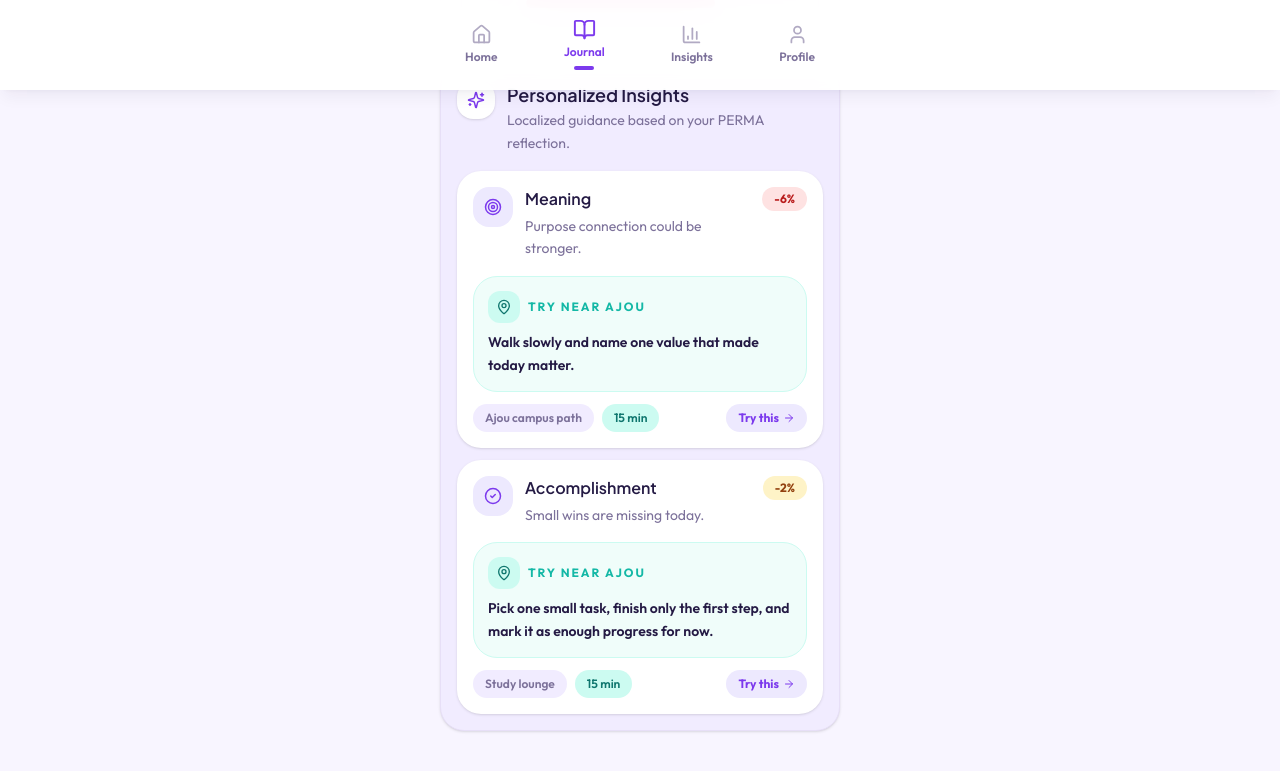
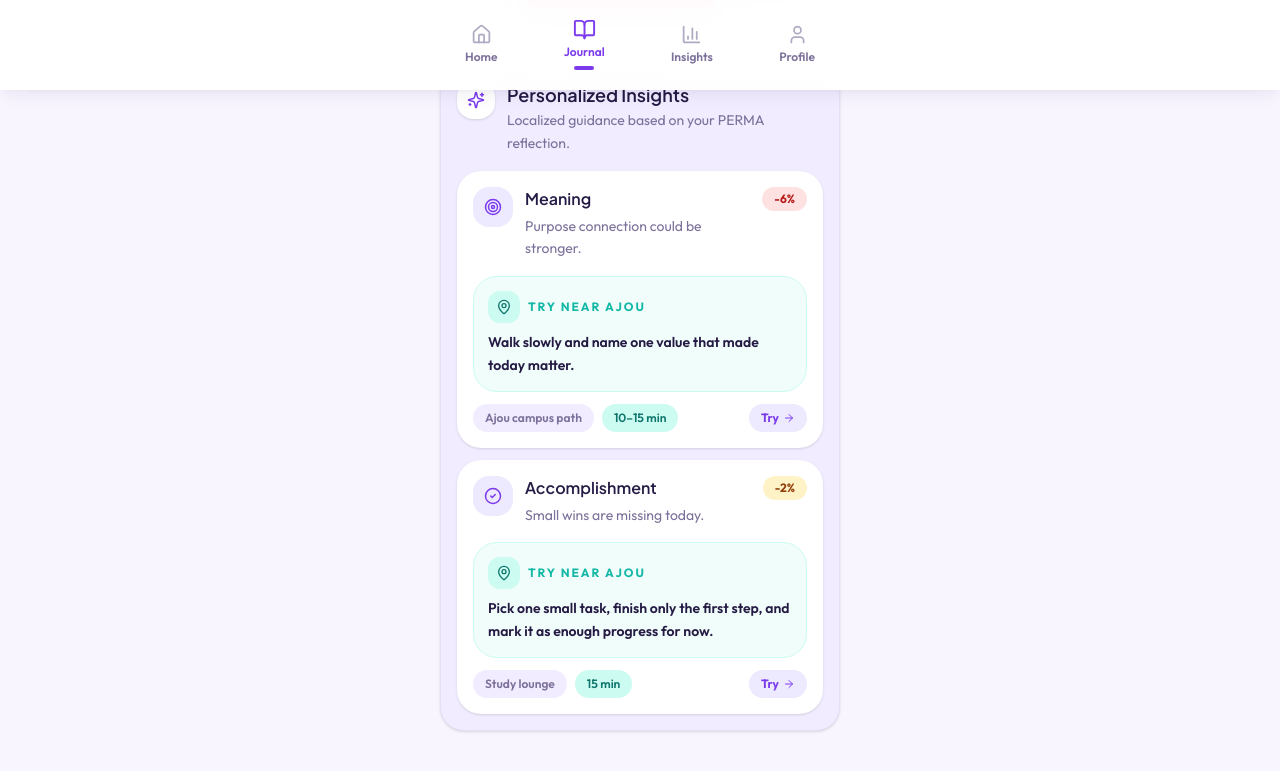
Before and after one commit to rowan-505/mental-note, a React (Vite) app: page /journal/analysis in a window 1280 px wide. Shown: the part 710-1481 px from the top of the page. Built offline with nearby package versions, Linux system fonts and the light colour scheme.

Commit message:
v0.4 - change to try

```diff
--- a/src/app/pages/ReflectionAnalysis.tsx
+++ b/src/app/pages/ReflectionAnalysis.tsx
@@ -144,7 +144,7 @@ function PermaInsightCard({
           type="button"
           className="ml-auto inline-flex items-center gap-1 rounded-full bg-[#EDE9FE] px-3 py-1.5 text-xs font-bold text-[#7C3AED]"
         >
-          <span>Try this</span>
+          <span>Try</span>
           <ArrowRight size={12} />
         </button>
       </div>
--- a/src/app/wellnessDemo.ts
+++ b/src/app/wellnessDemo.ts
@@ -93,7 +93,7 @@ export const ajouRecommendations: Recommendation[] = [
   {
     title: 'Quiet campus reflection walk',
     location: 'Ajou University campus walking path',
-    duration: '15 min',
+    duration: '10–15 min',
     area: 'Meaning',
     description: 'Walk slowly and name one value that made today matter.',
     action: 'Try this step',
```
